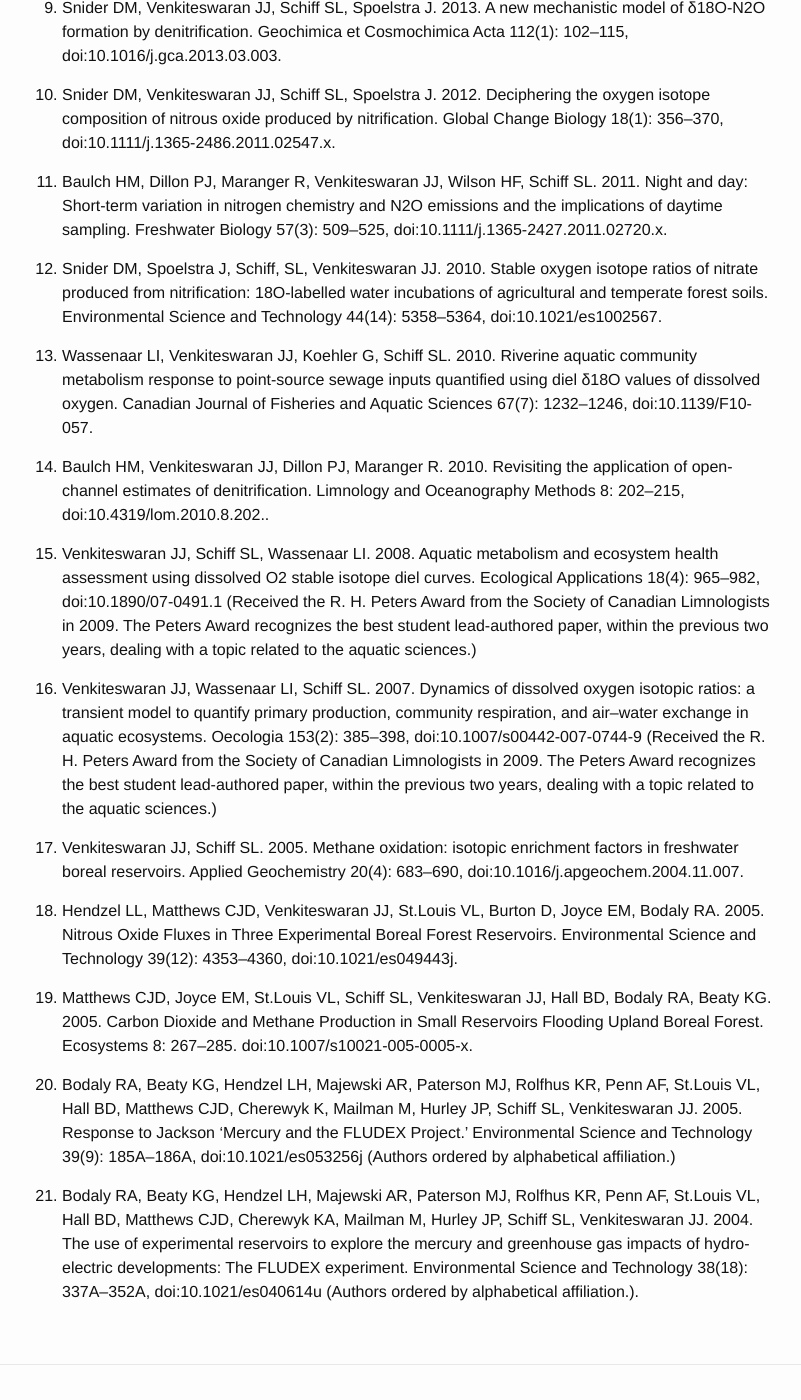
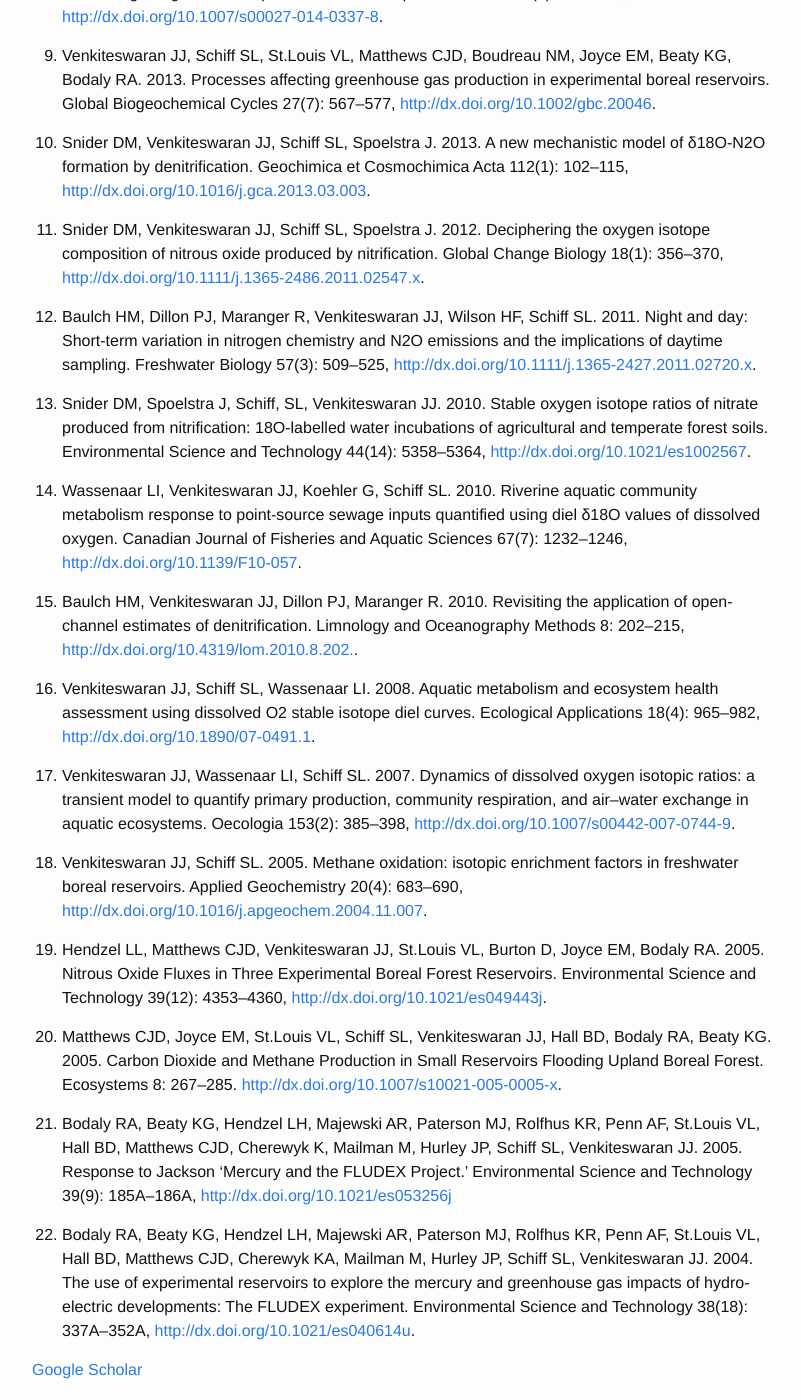
Before and after one commit to jjvenky/jjvenky.github.io, a Jekyll site: the page built from pubs.md, in a window 1280 px wide and 1400 px high, scrolled down 864 px. Shown: the whole window, without its empty margins (238-1039 px from the left). Built offline with Jekyll 4.4.1, drawn with Linux system fonts in a browser that asks for light colours; some of the changed text lies outside the part shown.

Commit message:
update pubs

```diff
--- a/pubs.md
+++ b/pubs.md
@@ -4,44 +4,54 @@
 permalink: /pubs/
 ---
 
-21.	Venkiteswaran JJ, Schiff SL, Taylor WD. 2015. Linking aquatic metabolism, gas exchange, and hypoxia to impacts along the 300-km Grand River, Canada. Freshwater Science 34(4): 1216-1232, doi: 10.1086/683241.
+22.	Schiff SL, Tsjui JM, Wu L, Venkiteswaran JJ, Molot LA, Elgood RJ, Paterson MJ, Neufeld JD. 2016. Millions of Boreal Shield Lakes can be used to Probe the Evolution of Archaean Ocean Life. Nature Geoscience NGS-2016-04-00787-T. Preprint on bioRxiv 054478, <http://dx.doi.org/10.1101/054478>
 
-20.	Snider DM, Venkiteswaran JJ, Schiff SL, Spoelstra J. 2015. From the Ground Up: Nitrous Oxide Sources are Constrained by Stable Isotope Values. PLoS ONE 10(3): e0118954, doi: 10.1371/journal.pone.0118954.
+21.	Venkiteswaran JJ, Schiff SL, Taylor WD. 2015. Linking aquatic metabolism, gas exchange, and hypoxia to impacts along the 300-km Grand River, Canada. Freshwater Science 34(4): 1216-1232, <http://dx.doi.org/10.1086/683241>.
 
-19.	Venkiteswaran JJ, Schiff SL, Wallin MB. 2014. Large Carbon Dioxide Fluxes From Headwater Boreal and Sub-Boreal Streams. PLoS ONE 9(7): e101756, doi: 10.1371/journal.pone.0101756.
+20.	Snider DM, Venkiteswaran JJ, Schiff SL, Spoelstra J. 2015. From the Ground Up: Nitrous Oxide Sources are Constrained by Stable Isotope Values. PLoS ONE 10(3): e0118954, <http://dx.doi.org/10.1371/journal.pone.0118954>.
 
-18.	Venkiteswaran JJ, Rosamond MS, Schiff SL. 2014. Non-linear response of riverine N2O fluxes to oxygen and temperature. Environmental Science and Technology 48(3): 1566–1573, doi: 10.1021/es500069j.
+19.	Venkiteswaran JJ, Schiff SL, Wallin MB. 2014. Large Carbon Dioxide Fluxes From Headwater Boreal and Sub-Boreal Streams. PLoS ONE 9(7): e101756, <http://dx.doi.org/10.1371/journal.pone.0101756>.
 
-17.	Thuss SJ, Venkiteswaran JJ, Schiff SL. 2014. Modelling dissolved N2O isotopes in surface waters: Implications for N2O production pathways and atmospheric emissions. PLoS ONE 9(3): e90641, doi: 10.1371/journal.pone.0090641.
+18.	Venkiteswaran JJ, Rosamond MS, Schiff SL. 2014. Non-linear response of riverine N2O fluxes to oxygen and temperature. Environmental Science and Technology 48(3): 1566–1573, <http://dx.doi.org/10.1021/es500069j>.
 
-16.	Molot LA, Watson SB, Creed IF, Trick CG, McCabe SK, Verschoor MJ, Sorichetti RJ, Powe C, Venkiteswaran JJ, Schiff SL. 2014. A novel model for cyanobacteria bloom formation: The critical role of anoxia and ferrous iron. Freshwater Biology 59(6): 1323–1340, doi: 10.1111/fwb.12334.
+17.	Thuss SJ, Venkiteswaran JJ, Schiff SL. 2014. Modelling dissolved N2O isotopes in surface waters: Implications for N2O production pathways and atmospheric emissions. PLoS ONE 9(3): e90641, <http://dx.doi.org/10.1371/journal.pone.0090641>.
 
-15.	Chen G, Venkiteswaran JJ, Schiff SL, Taylor WD. 2014. Inverse modeling of dissolved O2 and δ18O-DO to estimate aquatic metabolism, reaeration and respiration isotopic fractionation: effects of variable light regimes and input uncertainties. Aquatic Sciences 76(3): 313–329, doi: 10.1007/s00027-014-0337-8.
+16.	Molot LA, Watson SB, Creed IF, Trick CG, McCabe SK, Verschoor MJ, Sorichetti RJ, Powe C, Venkiteswaran JJ, Schiff SL. 2014. A novel model for cyanobacteria bloom formation: The critical role of anoxia and ferrous iron. Freshwater Biology 59(6): 1323–1340, <http://dx.doi.org/10.1111/fwb.12334>.
 
-14.	Venkiteswaran JJ, Schiff SL, St.Louis VL, Matthews CJD, Boudreau NM, Joyce EM, Beaty KG, Bodaly RA. 2013. Processes affecting greenhouse gas production in experimental boreal reservoirs. Global Biogeochemical Cycles 27(7): 567–577, doi: 10.1002/gbc.20046.
+15.	Chen G, Venkiteswaran JJ, Schiff SL, Taylor WD. 2014. Inverse modeling of dissolved O2 and δ18O-DO to estimate aquatic metabolism, reaeration and respiration isotopic fractionation: effects of variable light regimes and input uncertainties. Aquatic Sciences 76(3): 313–329, <http://dx.doi.org/10.1007/s00027-014-0337-8>.
 
-13.	Snider DM, Venkiteswaran JJ, Schiff SL, Spoelstra J. 2013. A new mechanistic model of δ18O-N2O formation by denitrification. Geochimica et Cosmochimica Acta 112(1): 102–115, doi:10.1016/j.gca.2013.03.003.
+14.	Venkiteswaran JJ, Schiff SL, St.Louis VL, Matthews CJD, Boudreau NM, Joyce EM, Beaty KG, Bodaly RA. 2013. Processes affecting greenhouse gas production in experimental boreal reservoirs. Global Biogeochemical Cycles 27(7): 567–577, <http://dx.doi.org/10.1002/gbc.20046>.
 
-12.	Snider DM, Venkiteswaran JJ, Schiff SL, Spoelstra J. 2012. Deciphering the oxygen isotope composition of nitrous oxide produced by nitrification. Global Change Biology 18(1): 356–370, doi:10.1111/j.1365-2486.2011.02547.x.
+13.	Snider DM, Venkiteswaran JJ, Schiff SL, Spoelstra J. 2013. A new mechanistic model of δ18O-N2O formation by denitrification. Geochimica et Cosmochimica Acta 112(1): 102–115, <http://dx.doi.org/10.1016/j.gca.2013.03.003>.
 
-11.	Baulch HM, Dillon PJ, Maranger R, Venkiteswaran JJ, Wilson HF, Schiff SL. 2011. Night and day: Short-term variation in nitrogen chemistry and N2O emissions and the implications of daytime sampling. Freshwater Biology 57(3): 509–525, doi:10.1111/j.1365-2427.2011.02720.x.
+12.	Snider DM, Venkiteswaran JJ, Schiff SL, Spoelstra J. 2012. Deciphering the oxygen isotope composition of nitrous oxide produced by nitrification. Global Change Biology 18(1): 356–370, <http://dx.doi.org/10.1111/j.1365-2486.2011.02547.x>.
 
-10.	Snider DM, Spoelstra J, Schiff, SL, Venkiteswaran JJ. 2010. Stable oxygen isotope ratios of nitrate produced from nitrification: 18O-labelled water incubations of agricultural and temperate forest soils. Environmental Science and Technology 44(14): 5358–5364, doi:10.1021/es1002567.
+11.	Baulch HM, Dillon PJ, Maranger R, Venkiteswaran JJ, Wilson HF, Schiff SL. 2011. Night and day: Short-term variation in nitrogen chemistry and N2O emissions and the implications of daytime sampling. Freshwater Biology 57(3): 509–525, <http://dx.doi.org/10.1111/j.1365-2427.2011.02720.x>.
 
-9.	Wassenaar LI, Venkiteswaran JJ, Koehler G, Schiff SL. 2010. Riverine aquatic community metabolism response to point-source sewage inputs quantified using diel δ18O values of dissolved oxygen. Canadian Journal of Fisheries and Aquatic Sciences 67(7): 1232–1246, doi:10.1139/F10-057.
+10.	Snider DM, Spoelstra J, Schiff, SL, Venkiteswaran JJ. 2010. Stable oxygen isotope ratios of nitrate produced from nitrification: 18O-labelled water incubations of agricultural and temperate forest soils. Environmental Science and Technology 44(14): 5358–5364, <http://dx.doi.org/10.1021/es1002567>.
 
-8.	Baulch HM, Venkiteswaran JJ, Dillon PJ, Maranger R. 2010. Revisiting the application of open-channel estimates of denitrification. Limnology and  Oceanography Methods 8: 202–215, doi:10.4319/lom.2010.8.202..
+9.	Wassenaar LI, Venkiteswaran JJ, Koehler G, Schiff SL. 2010. Riverine aquatic community metabolism response to point-source sewage inputs quantified using diel δ18O values of dissolved oxygen. Canadian Journal of Fisheries and Aquatic Sciences 67(7): 1232–1246, <http://dx.doi.org/10.1139/F10-057>.
 
-7.	Venkiteswaran JJ, Schiff SL, Wassenaar LI. 2008. Aquatic metabolism and ecosystem health assessment using dissolved O2 stable isotope diel curves. Ecological Applications 18(4): 965–982, doi:10.1890/07-0491.1 (Received the R. H. Peters Award from the Society of Canadian Limnologists in 2009. The Peters Award recognizes the best student lead-authored paper, within the previous two years, dealing with a topic related to the aquatic sciences.)
+8.	Baulch HM, Venkiteswaran JJ, Dillon PJ, Maranger R. 2010. Revisiting the application of open-channel estimates of denitrification. Limnology and  Oceanography Methods 8: 202–215, <http://dx.doi.org/10.4319/lom.2010.8.202.>.
 
-6.	Venkiteswaran JJ, Wassenaar LI, Schiff SL. 2007. Dynamics of dissolved oxygen isotopic ratios: a transient model to quantify primary production, community respiration, and air–water exchange in aquatic ecosystems. Oecologia 153(2): 385–398, doi:10.1007/s00442-007-0744-9 (Received the R. H. Peters Award from the Society of Canadian Limnologists in 2009. The Peters Award recognizes the best student lead-authored paper, within the previous two years, dealing with a topic related to the aquatic sciences.)
+7.	Venkiteswaran JJ, Schiff SL, Wassenaar LI. 2008. Aquatic metabolism and ecosystem health assessment using dissolved O2 stable isotope diel curves. Ecological Applications 18(4): 965–982, <http://dx.doi.org/10.1890/07-0491.1>.
 
-5.	Venkiteswaran JJ, Schiff SL. 2005. Methane oxidation: isotopic enrichment factors in freshwater boreal reservoirs. Applied Geochemistry 20(4): 683–690, doi:10.1016/j.apgeochem.2004.11.007.
+6.	Venkiteswaran JJ, Wassenaar LI, Schiff SL. 2007. Dynamics of dissolved oxygen isotopic ratios: a transient model to quantify primary production, community respiration, and air–water exchange in aquatic ecosystems. Oecologia 153(2): 385–398, <http://dx.doi.org/10.1007/s00442-007-0744-9>.
 
-4.	Hendzel LL, Matthews CJD, Venkiteswaran JJ, St.Louis VL, Burton D, Joyce EM, Bodaly RA. 2005. Nitrous Oxide Fluxes in Three Experimental Boreal Forest Reservoirs. Environmental Science and Technology 39(12): 4353–4360, doi:10.1021/es049443j.
+5.	Venkiteswaran JJ, Schiff SL. 2005. Methane oxidation: isotopic enrichment factors in freshwater boreal reservoirs. Applied Geochemistry 20(4): 683–690, <http://dx.doi.org/10.1016/j.apgeochem.2004.11.007>.
 
-3.	Matthews CJD, Joyce EM, St.Louis VL, Schiff SL, Venkiteswaran JJ, Hall BD, Bodaly RA, Beaty KG. 2005. Carbon Dioxide and Methane Production in Small Reservoirs Flooding Upland Boreal Forest. Ecosystems 8: 267–285. doi:10.1007/s10021-005-0005-x.
+4.	Hendzel LL, Matthews CJD, Venkiteswaran JJ, St.Louis VL, Burton D, Joyce EM, Bodaly RA. 2005. Nitrous Oxide Fluxes in Three Experimental Boreal Forest Reservoirs. Environmental Science and Technology 39(12): 4353–4360, <http://dx.doi.org/10.1021/es049443j>.
 
-2.	Bodaly RA, Beaty KG, Hendzel LH, Majewski AR, Paterson MJ, Rolfhus KR, Penn AF, St.Louis VL, Hall BD, Matthews CJD, Cherewyk K, Mailman M, Hurley JP, Schiff SL, Venkiteswaran JJ. 2005. Response to Jackson ‘Mercury and the FLUDEX Project.’ Environmental Science and Technology 39(9): 185A–186A, doi:10.1021/es053256j (Authors ordered by alphabetical affiliation.)
+3.	Matthews CJD, Joyce EM, St.Louis VL, Schiff SL, Venkiteswaran JJ, Hall BD, Bodaly RA, Beaty KG. 2005. Carbon Dioxide and Methane Production in Small Reservoirs Flooding Upland Boreal Forest. Ecosystems 8: 267–285. <http://dx.doi.org/10.1007/s10021-005-0005-x>.
 
-1.	Bodaly RA, Beaty KG, Hendzel LH, Majewski AR, Paterson MJ, Rolfhus KR, Penn AF, St.Louis VL, Hall BD, Matthews CJD, Cherewyk KA, Mailman M, Hurley JP, Schiff SL, Venkiteswaran JJ. 2004. The use of experimental reservoirs to explore the mercury and greenhouse gas impacts of hydro-electric developments: The FLUDEX experiment. Environmental Science and Technology 38(18): 337A–352A, doi:10.1021/es040614u (Authors ordered by alphabetical affiliation.).
+2.	Bodaly RA, Beaty KG, Hendzel LH, Majewski AR, Paterson MJ, Rolfhus KR, Penn AF, St.Louis VL, Hall BD, Matthews CJD, Cherewyk K, Mailman M, Hurley JP, Schiff SL, Venkiteswaran JJ. 2005. Response to Jackson ‘Mercury and the FLUDEX Project.’ Environmental Science and Technology 39(9): 185A–186A, <http://dx.doi.org/10.1021/es053256j>
+
+1.	Bodaly RA, Beaty KG, Hendzel LH, Majewski AR, Paterson MJ, Rolfhus KR, Penn AF, St.Louis VL, Hall BD, Matthews CJD, Cherewyk KA, Mailman M, Hurley JP, Schiff SL, Venkiteswaran JJ. 2004. The use of experimental reservoirs to explore the mercury and greenhouse gas impacts of hydro-electric developments: The FLUDEX experiment. Environmental Science and Technology 38(18): 337A–352A, <http://dx.doi.org/10.1021/es040614u>.
+
+{: reversed="reversed"}
+
+[Google Scholar](http://is.gd/)
+
+[orcid](https://orcid.org/0000-0002-6574-7071)
+
+[publons](https://publons.com/a/419333/)
```
